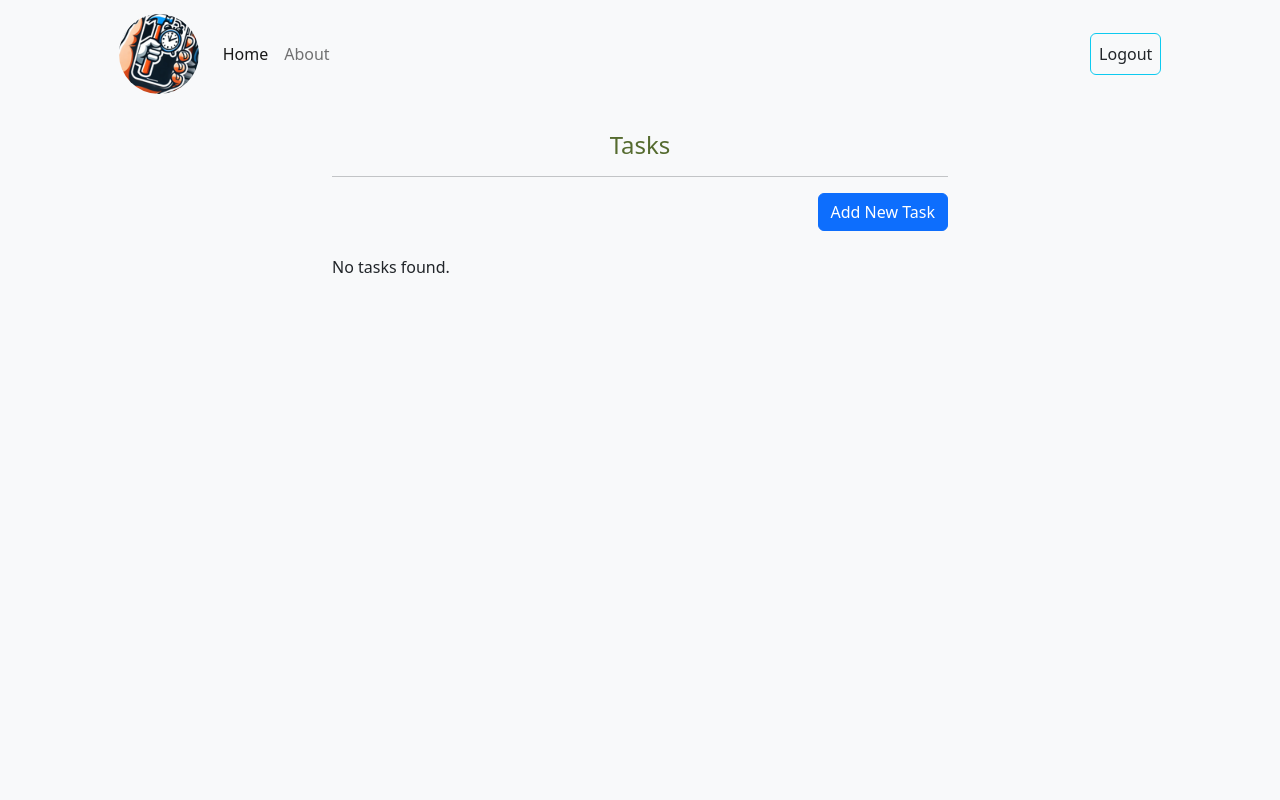
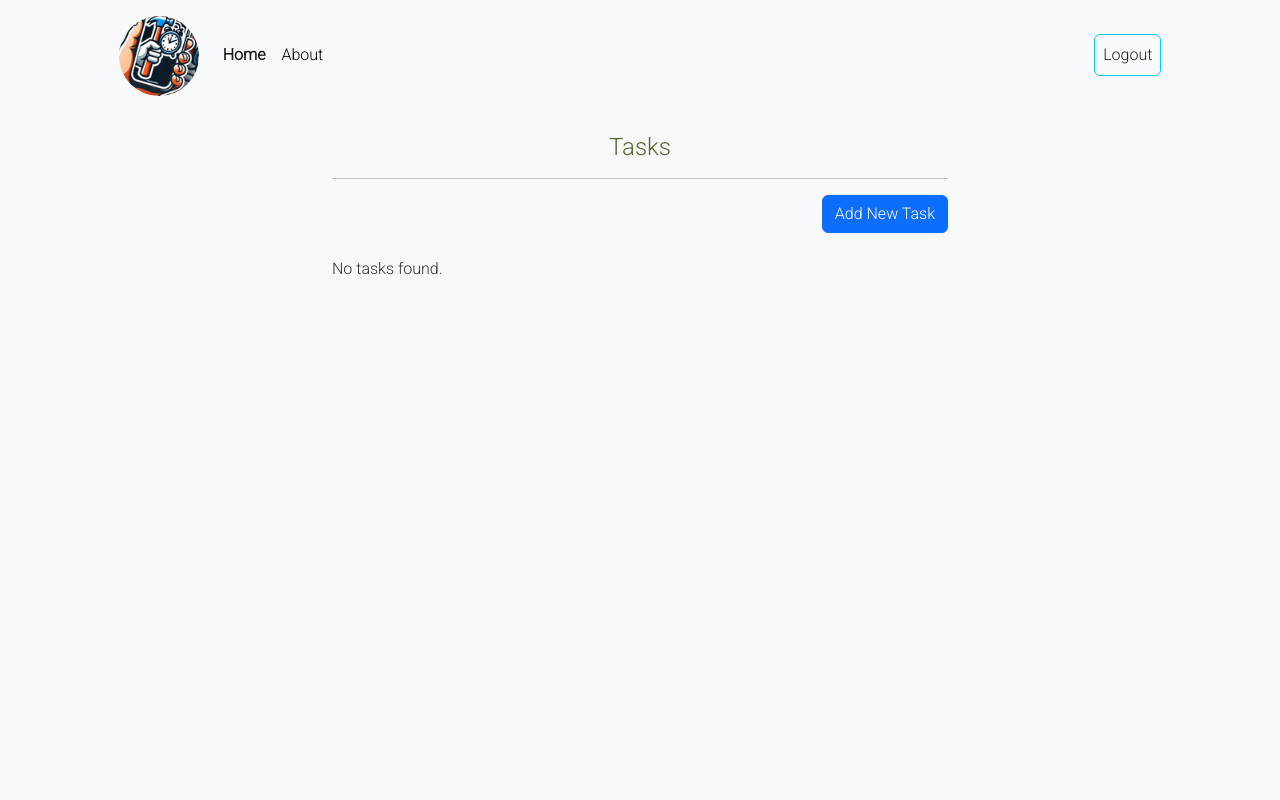
Before and after one commit to tomdu3/todo-flask, a Flask app: page / in a window 1280 px wide. Run offline with Flask 3, Linux system fonts and the light colour scheme; the visitor is signed in with stand-in values (Sample User, id 1); data that the repository does not hold is empty.

Commit message:
update css

```diff
--- a/static/css/style.css
+++ b/static/css/style.css
@@ -1,3 +1,15 @@
+@import url('https://fonts.googleapis.com/css2?family=Roboto:wght@300&display=swap');
+
+body {
+    font-family: 'Roboto', sans-serif;
+    background-color: rgb(253, 200, 102);
+    color: #333;
+}
+
+nav {
+    background-color: rgba(255, 236, 200, 0.9); /* Slight transparency */
+}
+
 h1 {
     color: darkolivegreen;
     font-size: x-large;
@@ -5,6 +17,18 @@
 
 #logo {
     height: 80px;
+}
+
+.nav-link {
+    color: #000; /* Adjust navbar link color */
+}
+
+.nav-link.active {
+    font-weight: bold;
+}
+
+.navbar-toggler-icon {
+    filter: invert(1);
 }
 
 .alert-container {
@@ -19,3 +43,8 @@
     margin-bottom: 10px;
     box-shadow: 0px 0px 10px rgba(0, 0, 0, 0.1);
 }
+
+input#title {
+    background-color: rgba(255, 236, 200, 0.9);
+    border-color: rgba(87, 67, 31, 0.9);
+}
```
